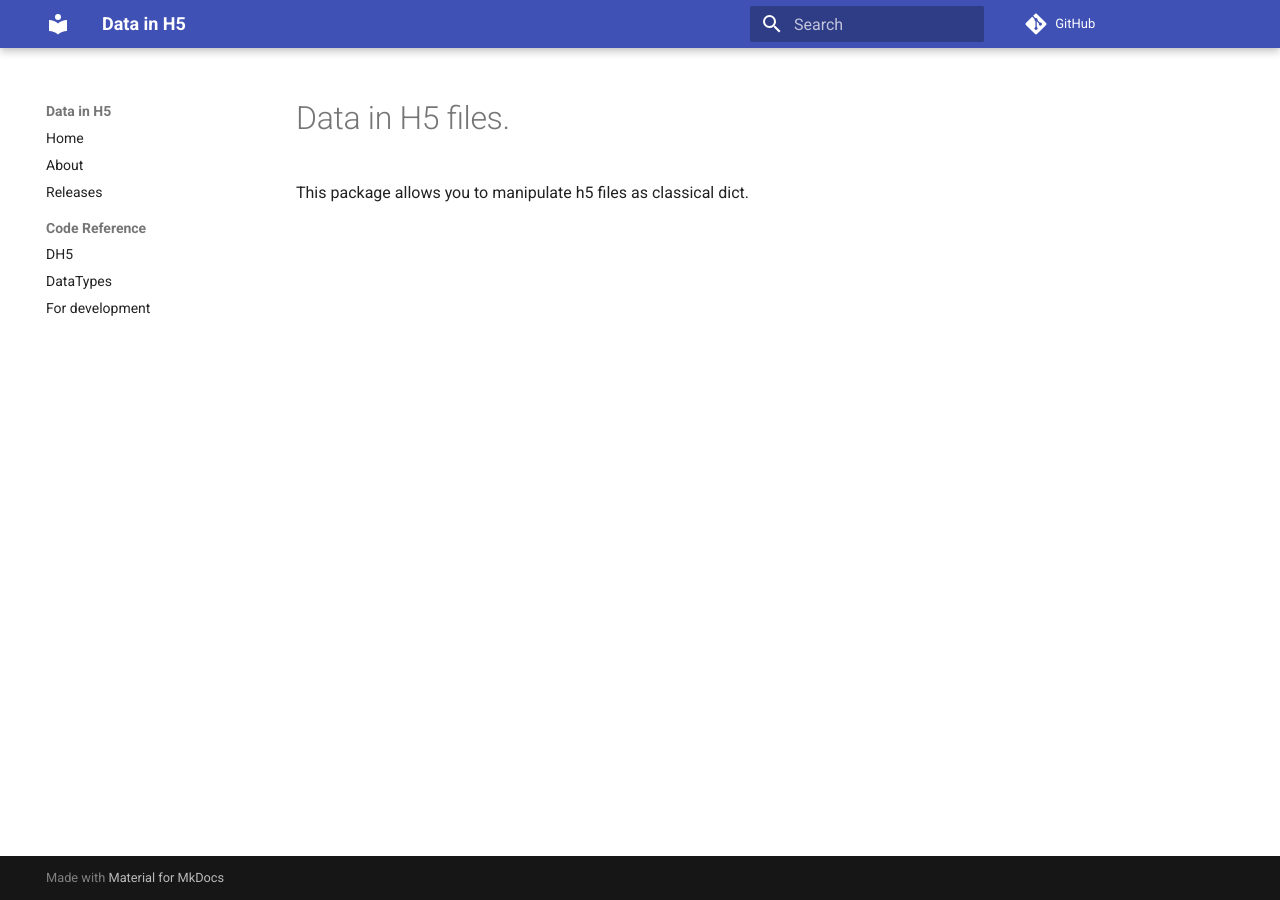
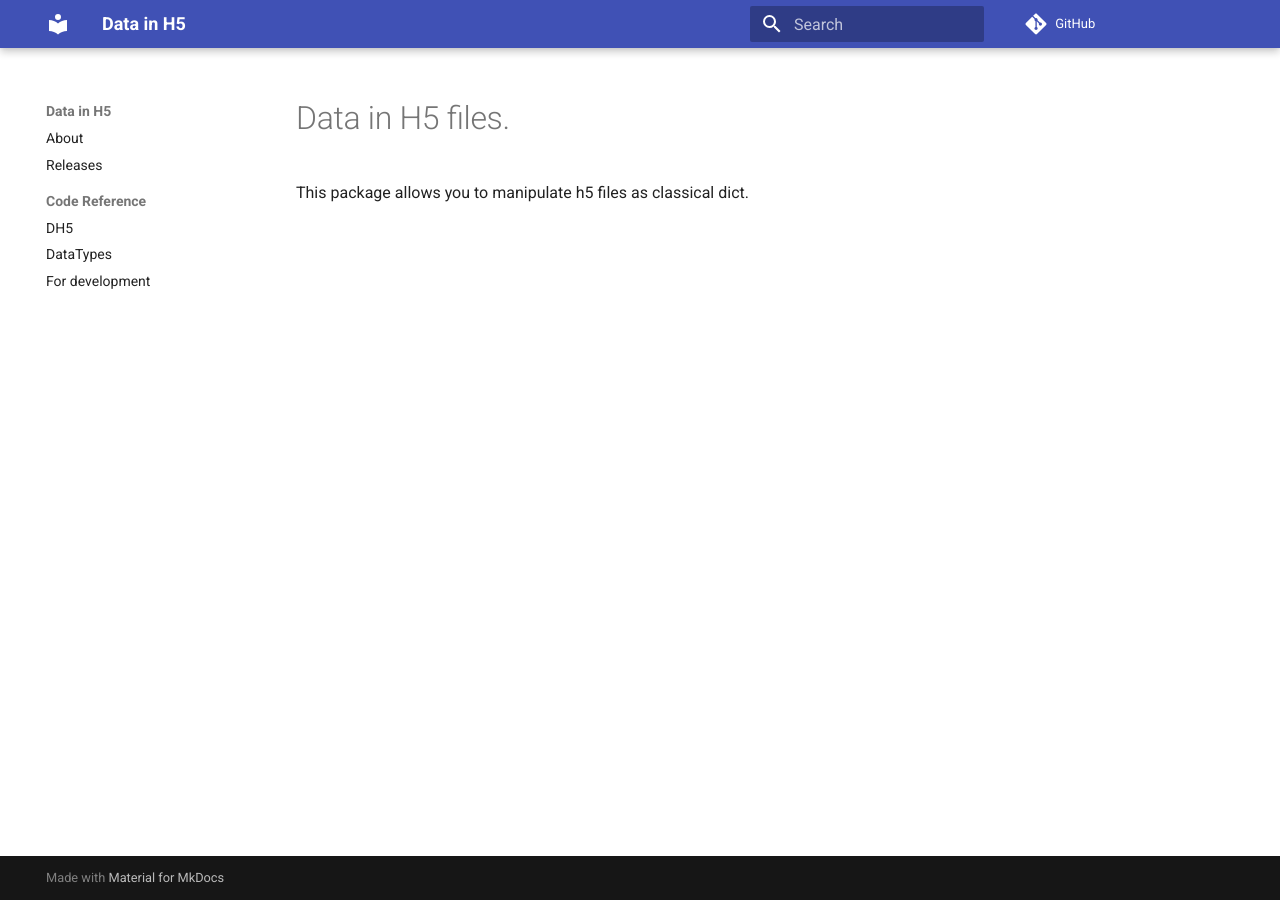
Before and after one commit to kyrylo-gr/dh5, an MkDocs documentation site: the page built from docs/index.md, in a window 1280 px wide. Built offline with MkDocs 1.6.1 and Material for MkDocs 9.7.7, drawn with Linux system fonts in a browser that asks for light colours; comment, search, counter and statistics services are not loaded.

```diff
--- a/mkdocs.yml
+++ b/mkdocs.yml
@@ -44,7 +44,6 @@ plugins:
       watch: dh5/
 
 nav:
-  - Home: /
   - About: about/
   - Releases: releases/
   # - Tutorials:
@@ -53,6 +52,6 @@ nav:
   # - Developer's Guide:
   #   - Use mathematical expressions: expressions.md
   - Code Reference:
-      - DH5: /dh5/
-      - DataTypes: /types/
-      - For development: /develop/
+      - DH5: dh5
+      - DataTypes: types/
+      - For development: develop/
```
Also changed, not shown: 1 other file.
